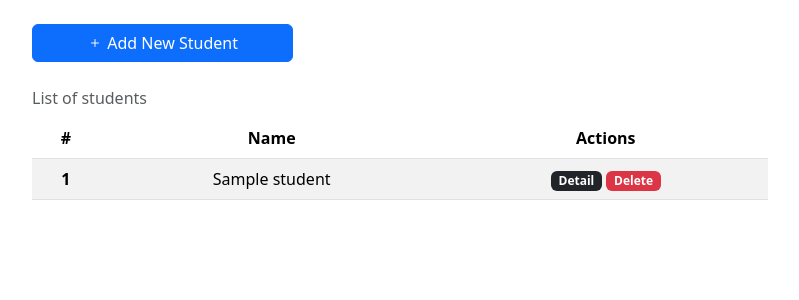
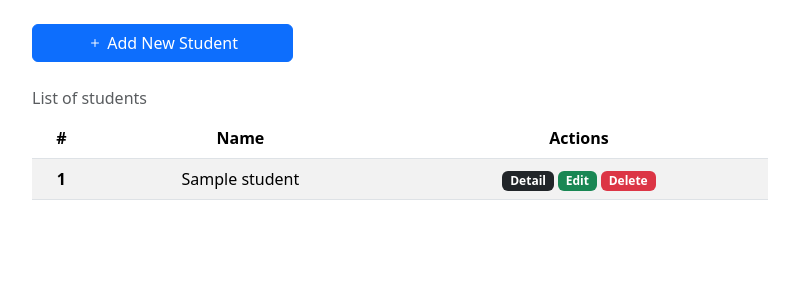
Before and after one commit to harmonify/phpmvc, a PHP site: the page made by app/views/student/index.php in a window 1280 px wide. Shown: the part 56-356 px from the top of the page, without its empty margins (50-849 px from the left). Run offline with PHP 8.4, Linux system fonts and the light colour scheme; the template is opened without the code that fills it: most values are stand-ins (such as "Sample title", 1, 10 or a date in 2020); some libraries are stand-ins or nearby versions.

Commit message:
added edit badge

```diff
--- a/app/views/student/index.php
+++ b/app/views/student/index.php
@@ -35,6 +35,8 @@
             <td class="text-white">
               <a href="<?= BASEURL ?>/student/detail/<?= $student["id"] ?>"
                 class="badge bg-dark text-reset text-decoration-none">Detail</a>
+              <a href="<?= BASEURL ?>/student/edit/<?= $student["id"] ?>"
+                class="badge bg-success text-reset text-decoration-none" data-bs-toggle="modal" data-bs-target="#formModal">Edit</a>
               <a href="<?= BASEURL ?>/student/delete/<?= $student["id"] ?>"
                 class="badge bg-danger text-reset text-decoration-none" data-bs-toggle="modal"
                 data-bs-target="#deleteModal" onclick="passData('<?= $student['name'] ?>')">Delete</a>
@@ -47,7 +49,7 @@
   </div>
 </div>
 
-<!-- Form Modal -->
+<!-- Add Form Modal -->
 <div class="modal fade" id="formModal" tabindex="-1" aria-labelledby="formModalLabel" aria-hidden="true">
   <div class="modal-dialog modal-dialog-centered">
     <div class="modal-content">
```
